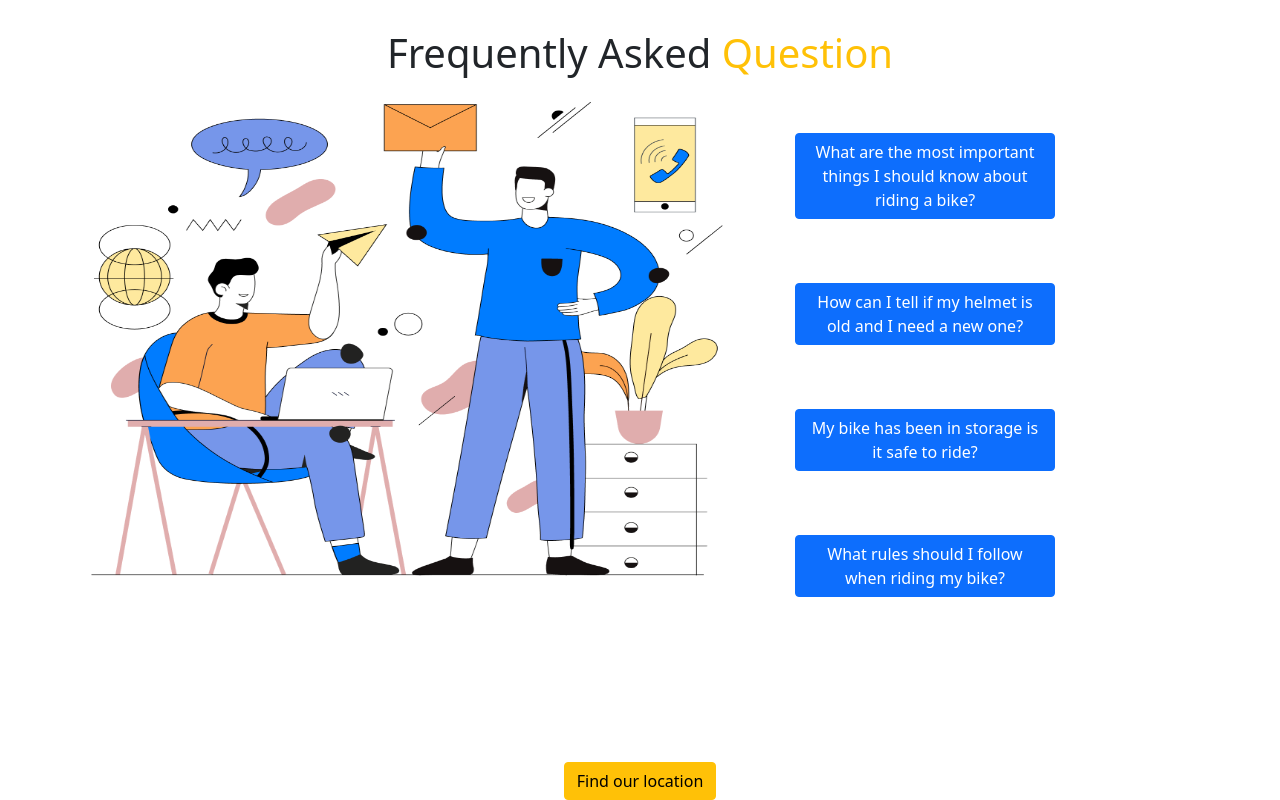
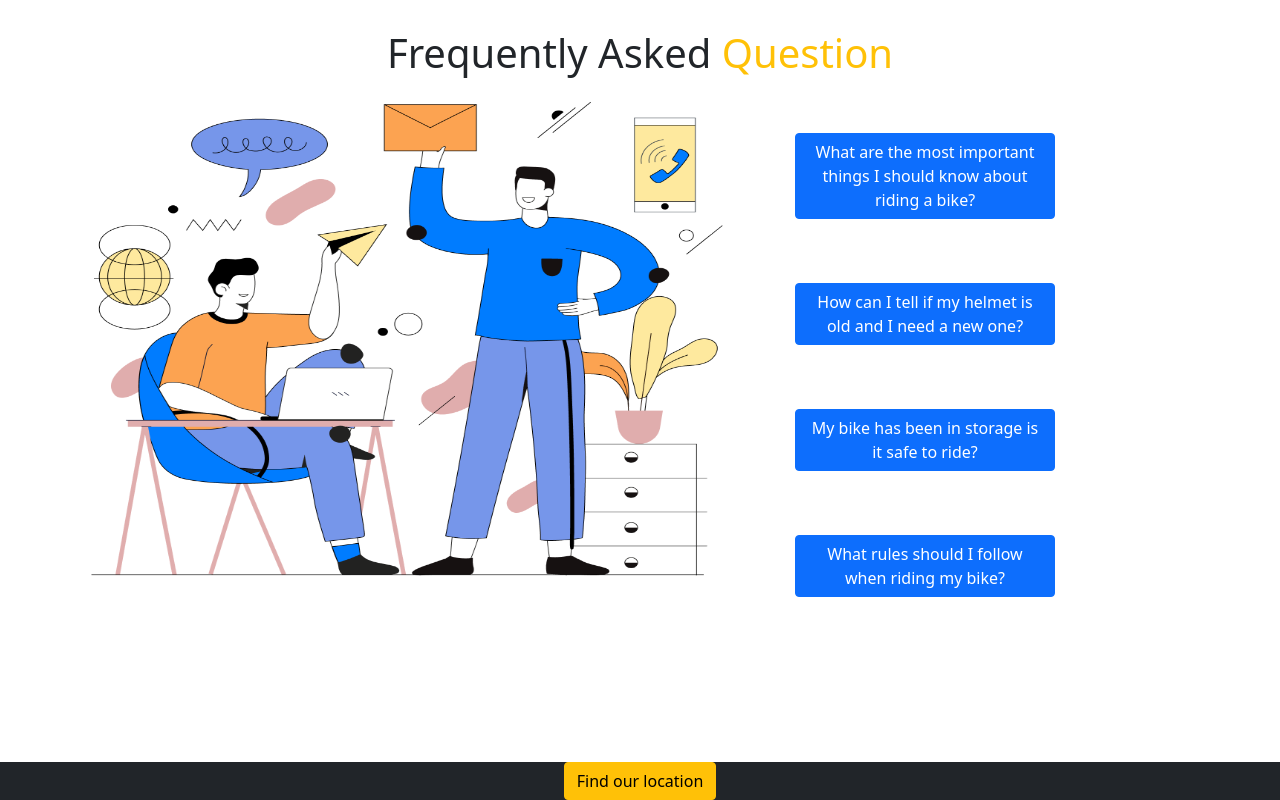
Before and after one commit to kanak56/Honda_BIkes, a plain HTML site: page index.html in a window 1280 px wide. Shown: the part 1630-2430 px from the top of the page. Drawn offline with nearby package versions, Linux system fonts and the light colour scheme.

Commit message:
new line

```diff
--- a/index.html
+++ b/index.html
@@ -293,7 +293,7 @@
     <!--------------------
          This is footer section
         ---------------------->
-    <footer class="text-center">
+    <footer class="bg-dark text-center">
 
 
         <a class="btn btn-warning " data-bs-toggle="offcanvas" href="#offcanvasExample" role="button"
```
